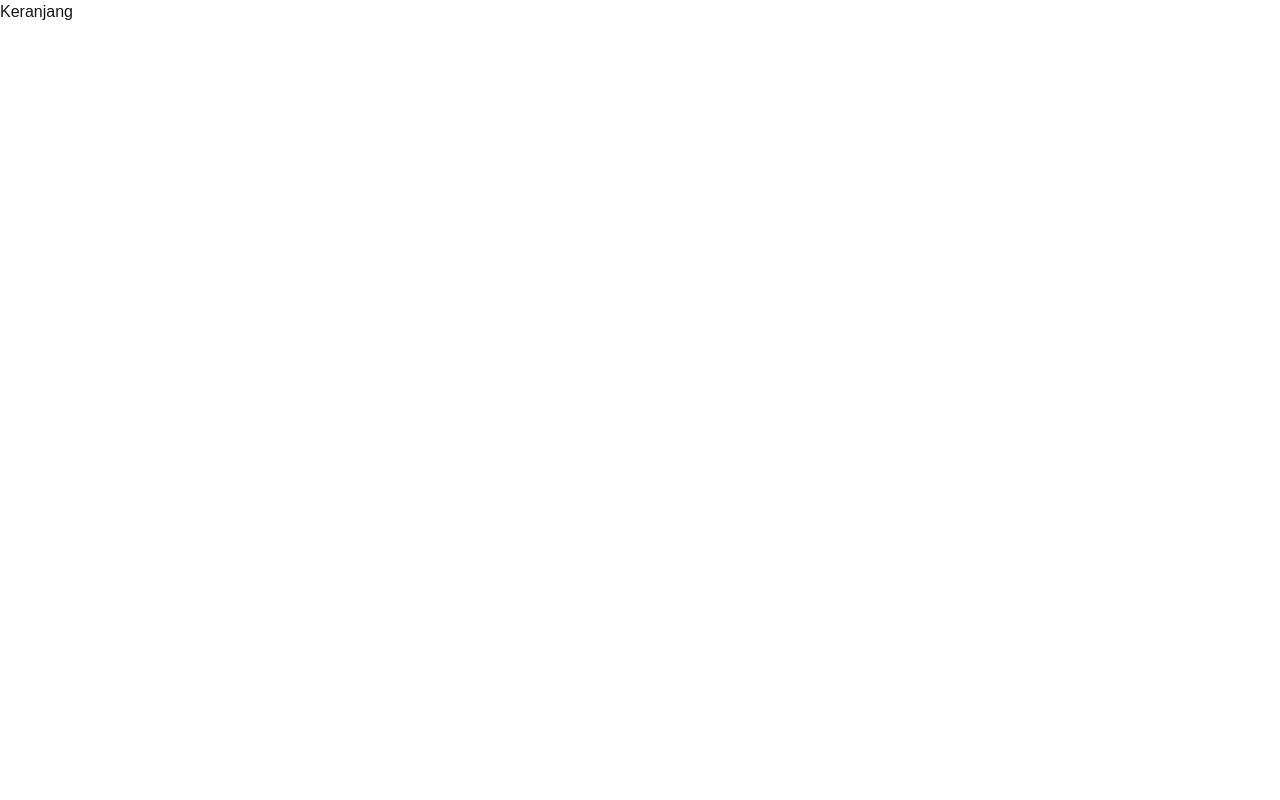
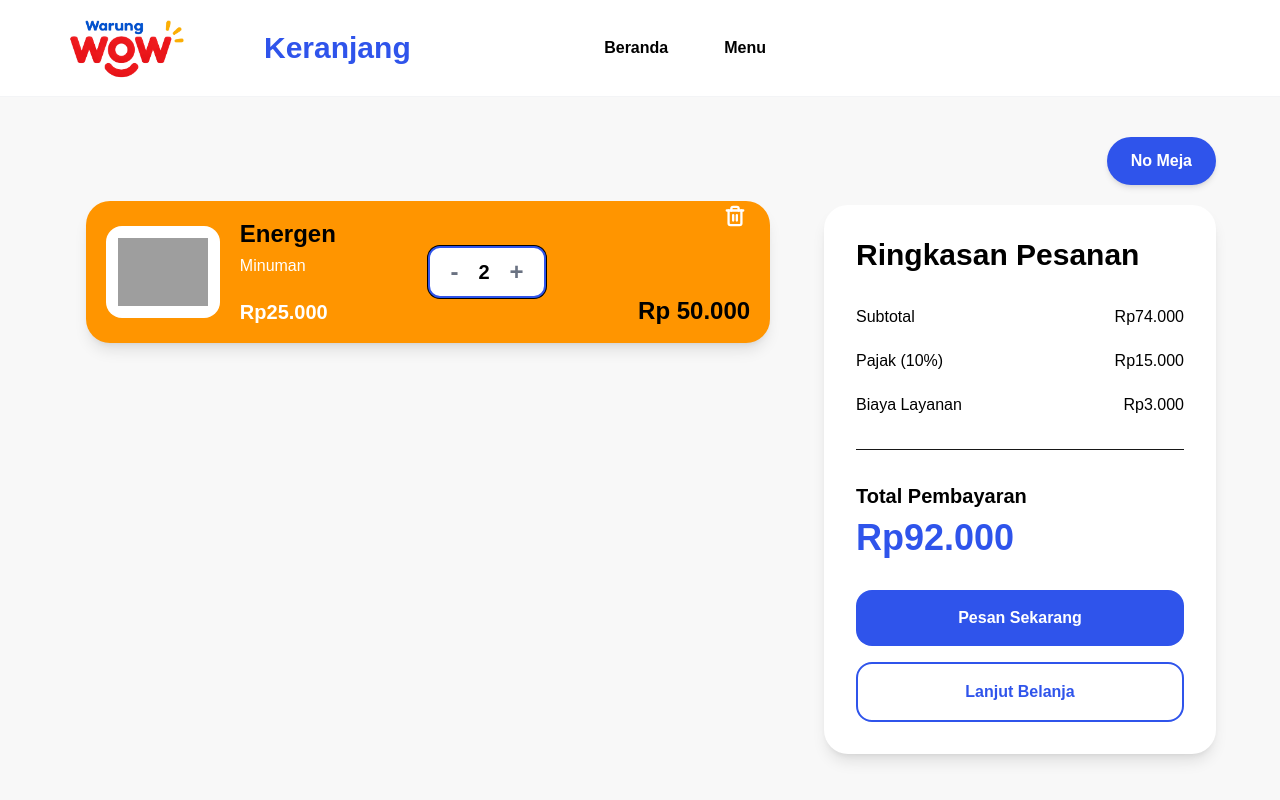
Before and after one commit to btnnty12/warungwow, a Next.js app: page /keranjang in a window 1280 px wide. Built offline with nearby package versions, Linux system fonts and the light colour scheme; grey boxes are pictures that could not be loaded.

Commit message:
update Keranjang

```diff
--- a/app/(pelanggan)/keranjang/page.tsx
+++ b/app/(pelanggan)/keranjang/page.tsx
@@ -1,3 +1,198 @@
+import Image from "next/image";
+import Link from "next/link";
+import { Trash2 } from "lucide-react";
+
 export default function KeranjangPage() {
-  return <div>Keranjang</div>;
+  return (
+    <main className="min-h-screen bg-[#F8F8F8]">
+
+{/* ================= NAVBAR ================= */}
+<nav className="w-full border-b border-gray-100 bg-white">
+  <div className="max-w-6xl mx-auto h-24 flex items-center justify-between">
+
+    {/* Kiri */}
+    <div className="flex items-center">
+
+      {/* Logo */}
+      <Link href="/">
+        <Image
+          src="/logo.png"
+          alt="Warung WOW"
+          width={120}
+          height={90}
+          priority
+        />
+      </Link>
+
+      {/* Tulisan Keranjang */}
+      <h1 className="ml-20 text-3xl font-bold text-[#2F54EB]">
+        Keranjang
+      </h1>
+    </div>
+
+    {/* Tengah (Posisinya sama seperti Beranda & Menu) */}
+    <div
+      className="flex items-center gap-14"
+      style={{ transform: "translateX(-450px)" }}
+    >
+      <Link
+        href="/"
+        className="font-semibold text-black hover:text-[#2F54EB]"
+      >
+        Beranda
+      </Link>
+
+      <Link
+        href="/menu"
+        className="font-semibold text-black hover:text-[#2F54EB]"
+      >
+        Menu
+      </Link>
+    </div>
+
+  </div>
+</nav>
+
+      {/* ================= ISI ================= */}
+      <section className="max-w-6xl mx-auto flex gap-8 mt-10">
+
+       {/* ================= LIST PRODUK ================= */}
+<div className="w-[65%] mt-16">
+
+  <div className="w-[94%] mx-auto bg-[#FF9500] rounded-3xl px-5 py-4 shadow-lg flex justify-between items-center">
+
+    {/* Produk */}
+    <div className="flex gap-5 items-center">
+
+      {/* Gambar */}
+      <div className="bg-white rounded-2xl p-3">
+        <Image
+          src="/products/energen.png"
+          alt="Energen"
+          width={90}
+          height={90}
+        />
+      </div>
+
+      {/* Informasi */}
+      <div>
+        <h2 className="text-2xl font-bold text-black">
+          Energen
+        </h2>
+
+        <p className="text-white mt-1">
+          Minuman
+        </p>
+
+        <p className="text-white text-xl font-bold mt-5">
+          Rp25.000
+        </p>
+      </div>
+
+    </div>
+
+    {/* Jumlah */}
+    <div className="flex flex-col items-center gap-4">
+     <div className="flex items-center gap-5 bg-white border-2 border-[#2F54EB] ring-1 ring-black rounded-xl px-5 py-2">
+
+        <button className="text-gray-500 text-2xl font-semibold hover:text-gray-700 transition">
+          -
+        </button>
+
+        <span className="text-black text-xl font-bold">
+          2
+        </span>
+
+        <button className="text-gray-500 text-2xl font-semibold hover:text-gray-700 transition">
+          +
+        </button>
+
+      </div>
+    </div>
+
+{/* ================= TOTAL ================= */}
+<div className="flex flex-col items-end justify-between h-[110px]">
+
+  {/* Ikon Hapus */}
+  <button className="self-end -mt-3 mr-1 hover:scale-110 transition">
+    <Trash2
+      size={22}
+      strokeWidth={2.5}
+      className="text-white"
+    />
+  </button>
+
+  {/* Total */}
+  <p className="text-2xl font-bold text-black">
+    Rp 50.000
+  </p>
+
+</div>
+
+  </div>
+
+</div>
+
+{/* ================= RINGKASAN ================= */}
+<div className="w-[35%]">
+
+  {/* Tombol No Meja */}
+  <div className="flex justify-end mb-5">
+    <button className="bg-[#2F54EB] text-white px-6 py-3 rounded-full font-semibold shadow-md hover:bg-blue-700 transition">
+      No Meja
+    </button>
+  </div>
+
+  {/* Kotak Ringkasan */}
+  <div className="bg-white rounded-3xl shadow-lg p-8">
+
+    <h2 className="text-3xl font-bold mb-8 text-black">
+      Ringkasan Pesanan
+    </h2>
+
+    <div className="flex justify-between mb-5 text-black">
+      <span>Subtotal</span>
+      <span>Rp74.000</span>
+    </div>
+
+    <div className="flex justify-between mb-5 text-black">
+      <span>Pajak (10%)</span>
+      <span>Rp15.000</span>
+    </div>
+
+    <div className="flex justify-between mb-8 text-black">
+      <span>Biaya Layanan</span>
+      <span>Rp3.000</span>
+    </div>
+
+    <hr />
+
+    <div className="mt-8">
+      <h3 className="text-xl font-bold text-black">
+        Total Pembayaran
+      </h3>
+
+      <p className="text-4xl text-[#2F54EB] font-bold mt-2">
+        Rp92.000
+      </p>
+    </div>
+
+    <button className="w-full mt-8 bg-[#2F54EB] text-white py-4 rounded-2xl font-bold hover:bg-blue-700 transition">
+      Pesan Sekarang
+    </button>
+
+    <Link href="/menu">
+      <button className="w-full mt-4 border-2 border-[#2F54EB] text-[#2F54EB] py-4 rounded-2xl font-bold hover:bg-blue-50 transition">
+        Lanjut Belanja
+      </button>
+    </Link>
+
+  </div>
+
+</div>
+
+      </section>
+
+    </main>
+  );
 }
```
